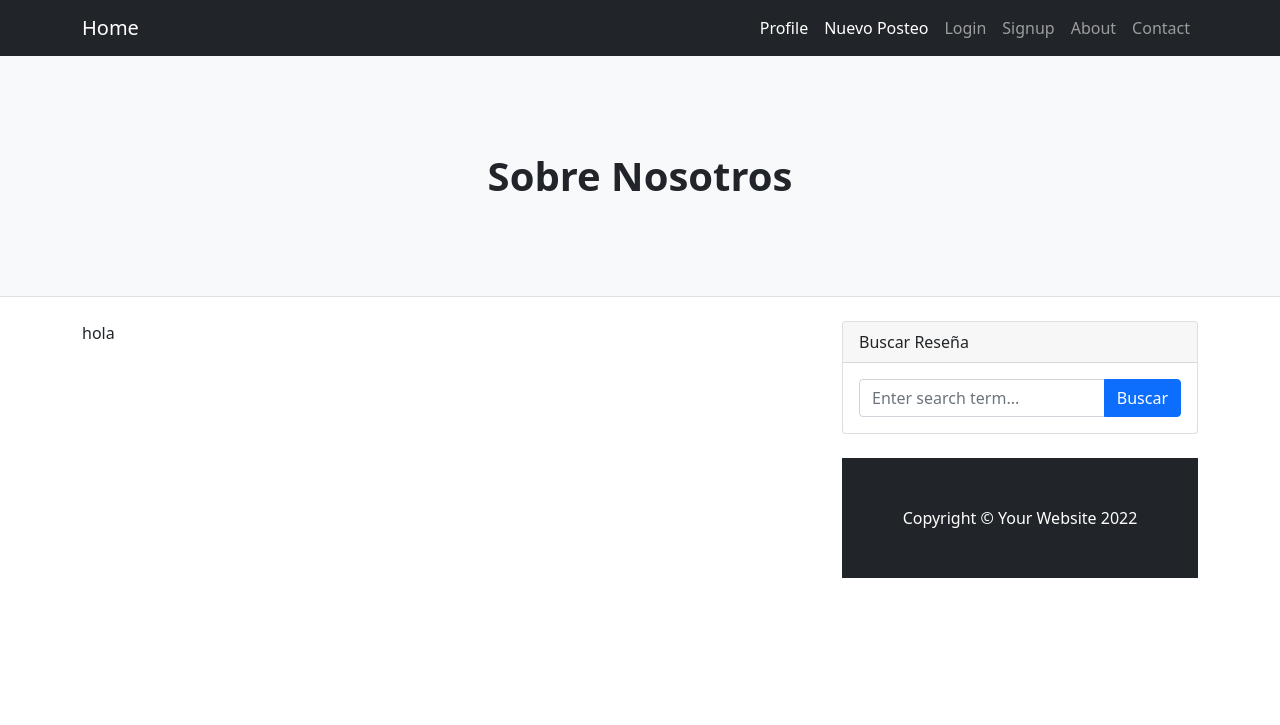
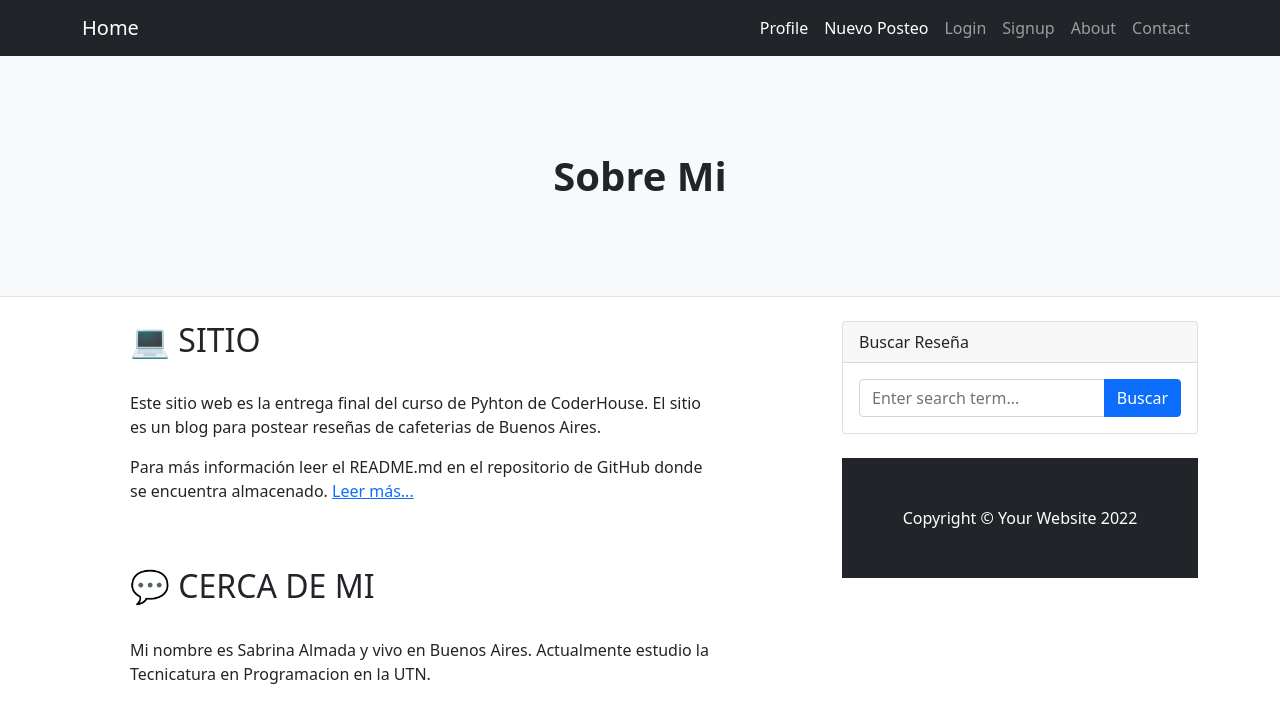
Before and after one commit to sabrialmada/ProyectoFinalCoder, a Django app: page /appBlog/about/ in a window 1280 px wide. Shown: the top 725 px of the page. Run offline with Django 4.2, Linux system fonts and the light colour scheme; some libraries are stand-ins or nearby versions.

Commit message:
commit on master

```diff
--- a/AppBlog/template/AppBlog/about.html
+++ b/AppBlog/template/AppBlog/about.html
@@ -2,11 +2,28 @@
 {% load static %}
 
 {% block section_name %}
-<h1 class="fw-bolder">Sobre Nosotros</h1>
+<h1 class="fw-bolder">Sobre Mi</h1>
 {% endblock %}
 
 {% block contenidoQueCambia %}
-hola
+<aside class="text-right">
+    <div class="container px-5">
+        <div class="row gx-5 justify-content-right">
+            <div class="col-xl-11">
+                <h2>&#x1f4bb SITIO<br></h2>
+                <br>
+                <p>Este sitio web es la entrega final del curso de Pyhton de CoderHouse. El sitio es un blog para postear reseñas de cafeterias de Buenos Aires. </p>
+                <p>Para más información leer el README.md en el repositorio de GitHub donde se encuentra almacenado. <a href="https://github.com/sabrialmada/ProyectoFinalCoder">Leer más...</a></p>
+                <br><br>
+                <h2>&#x1f4ac CERCA DE MI<br></h2>
+                <br>
+                <p>Mi nombre es Sabrina Almada y vivo en Buenos Aires. Actualmente estudio la Tecnicatura en Programacion en la UTN. </p>
+                <br>
+
+            </div>
+        </div>
+    </div>
+</aside>
 {% endblock %}
 
 {% block contenidoQueNo %}
--- a/AppBlog/template/AppBlog/inicio.html
+++ b/AppBlog/template/AppBlog/inicio.html
@@ -25,8 +25,8 @@
                         <li class="nav-item"><a class="nav-link active" aria-current="page" href="{% url 'Post' %}">Nueva Reseña</a></li>
                         <li class="nav-item"><a class="nav-link" href="{% url 'login' %}">Login</a></li>
                         <li class="nav-item"><a class="nav-link" href="{% url 'signup' %}">Signup</a></li>
-                        <li class="nav-item"><a class="nav-link" href="#!">About</a></li>
-                        <li class="nav-item"><a class="nav-link" href="#!">Contact</a></li>
+                        <li class="nav-item"><a class="nav-link" href="{% url 'About' %}">About</a></li>
+                        <li class="nav-item"><a class="nav-link" href="{% url 'contact' %}">Contact</a></li>
                     </ul>
                 </div>
             </div>
--- a/AppBlog/template/AppBlog/padre.html
+++ b/AppBlog/template/AppBlog/padre.html
@@ -26,7 +26,7 @@
                         <li class="nav-item"><a class="nav-link" href="{% url 'login' %}">Login</a></li>
                         <li class="nav-item"><a class="nav-link" href="{% url 'signup' %}">Signup</a></li>
                         <li class="nav-item"><a class="nav-link" href="{% url 'About' %}">About</a></li>
-                        <li class="nav-item"><a class="nav-link" href="#!">Contact</a></li>
+                        <li class="nav-item"><a class="nav-link" href="{% url 'contact' %}">Contact</a></li>
                     </ul>
                 </div>
             </div>
--- a/AppBlog/template/AppBlog/profile.html
+++ b/AppBlog/template/AppBlog/profile.html
@@ -8,9 +8,8 @@
 {% block contenidoQueCambia %}
 {{mensaje}}
 <br>
-
 <button>
-    <a href="{% url 'logout' %}">Detalles</a>
+    <a href="{% url 'logout' %}">Cerar sesion</a>
 </button>
 {% endblock %}
 
--- a/AppBlog/urls.py
+++ b/AppBlog/urls.py
@@ -1,5 +1,5 @@
 from django.urls import path
-from AppBlog.views import PostCreate, PostDelete, PostDetail, PostList, PostUpdate, inicio, login_request, post, register_request, resultadosBusqueda, usuario, about, nuevoPostForm
+from AppBlog.views import PostCreate, PostDelete, PostDetail, PostList, PostUpdate, contact, inicio, login_request, post, register_request, resultadosBusqueda, usuario, about, nuevoPostForm
 from django.contrib.auth.views import LogoutView
 
 urlpatterns = [
@@ -9,6 +9,7 @@ urlpatterns = [
     path('about/', about, name='About'),
     path('nuevoPostForm/', nuevoPostForm, name='nuevoPostForm'),
     path('resultadosBusqueda/', resultadosBusqueda, name='resultadosBusqueda'),
+    path('contact/', contact, name='contact'),
 
 
     path('post/create', PostCreate.as_view(), name='post_create'),
--- a/AppBlog/views.py
+++ b/AppBlog/views.py
@@ -28,6 +28,9 @@ def usuario(request):
 
 def about(request):
     return render (request, 'appBlog/about.html')
+
+def contact(request):
+    return render (request, 'appBlog/contact.html')
 
 def nuevoPostForm(request):
     if request.method == 'POST':
```
Also changed, not shown: AppBlog/template/AppBlog/contact.html (added, +25 -0 lines), db.sqlite3.
